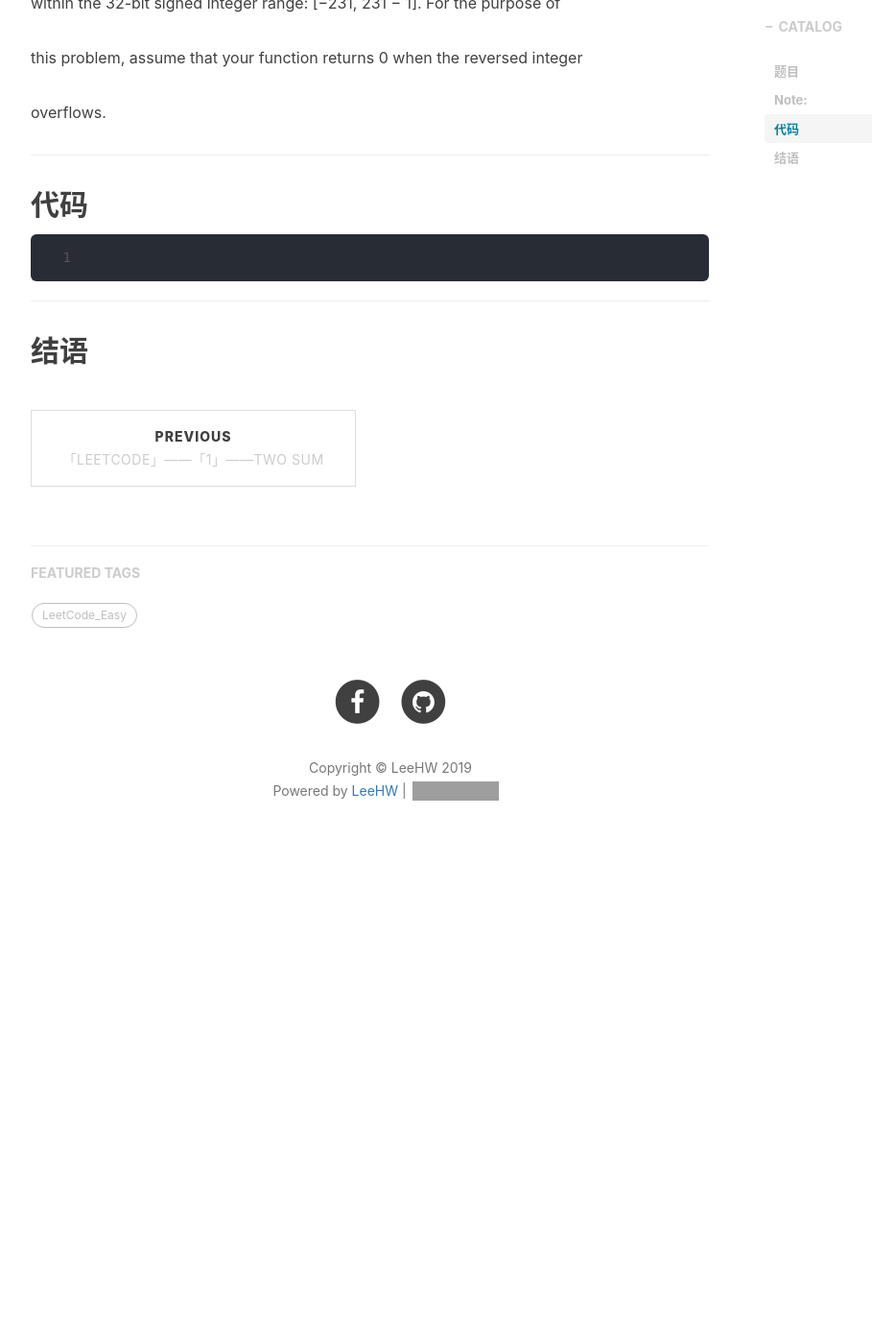
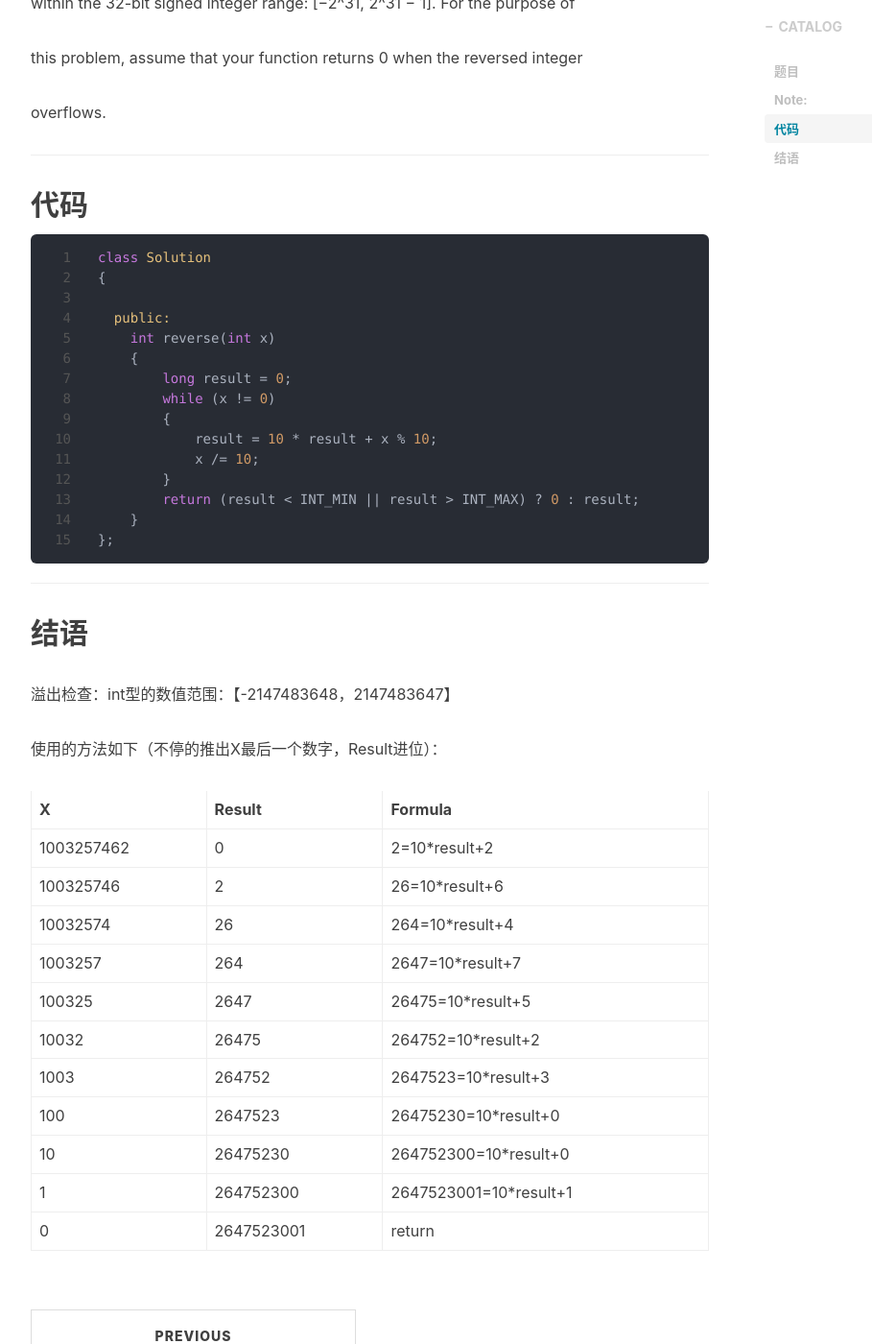
Before and after one commit to LeeHW-THU/LeeHW-TW.github.io, a Jekyll site: the page built from _posts/2019-02-12-LeetCode_7.markdown, in a window 1280 px wide and 1400 px high, scrolled down 1160 px. Shown: the whole window at 96% size, without its empty margins (233-1142 px from the left). Built offline with Jekyll 4.4.1, drawn with Linux system fonts in a browser that asks for light colours; nearby versions of some CDN libraries; comment, search, counter and statistics services are not loaded; before the commit the page ends 2088 px from its top, so only the background shows below that; some of the changed text lies outside the part shown; grey boxes are pictures that could not be loaded.

Commit message:
Update 2019-02-12-LeetCode_7.markdown

````diff
--- a/_posts/2019-02-12-LeetCode_7.markdown
+++ b/_posts/2019-02-12-LeetCode_7.markdown
@@ -26,7 +26,7 @@ Given a 32-bit signed integer, reverse digits of an integer
 
  Assume we are dealing with an environment which could only store integers
 
- within the 32-bit signed integer range: [−231,  231 − 1]. For the purpose of
+ within the 32-bit signed integer range: [−2^31,  2^31 − 1]. For the purpose of
 
  this problem, assume that your function returns 0 when the reversed integer
 
@@ -37,7 +37,21 @@ Given a 32-bit signed integer, reverse digits of an integer
 ## 代码
 
 ```c++
+class Solution
+{
 
+  public:
+    int reverse(int x)
+    {
+        long result = 0;
+        while (x != 0)
+        {
+            result = 10 * result + x % 10;
+            x /= 10;
+        }
+        return (result < INT_MIN || result > INT_MAX) ? 0 : result;
+    }
+};
 ```
 
 
@@ -45,3 +59,21 @@ Given a 32-bit signed integer, reverse digits of an integer
 ---
 
 ## 结语
+
+溢出检查：int型的数值范围：【-2147483648，2147483647】
+
+使用的方法如下（不停的推出X最后一个数字，Result进位）：
+
+| X          | Result     | Formula                |
+| ---------- | ---------- | ---------------------- |
+| 1003257462 | 0          | 2=10*result+2          |
+| 100325746  | 2          | 26=10*result+6         |
+| 10032574   | 26         | 264=10*result+4        |
+| 1003257    | 264        | 2647=10*result+7       |
+| 100325     | 2647       | 26475=10*result+5      |
+| 10032      | 26475      | 264752=10*result+2     |
+| 1003       | 264752     | 2647523=10*result+3    |
+| 100        | 2647523    | 26475230=10*result+0   |
+| 10         | 26475230   | 264752300=10*result+0  |
+| 1          | 264752300  | 2647523001=10*result+1 |
+| 0          | 2647523001 | return                 |
````
